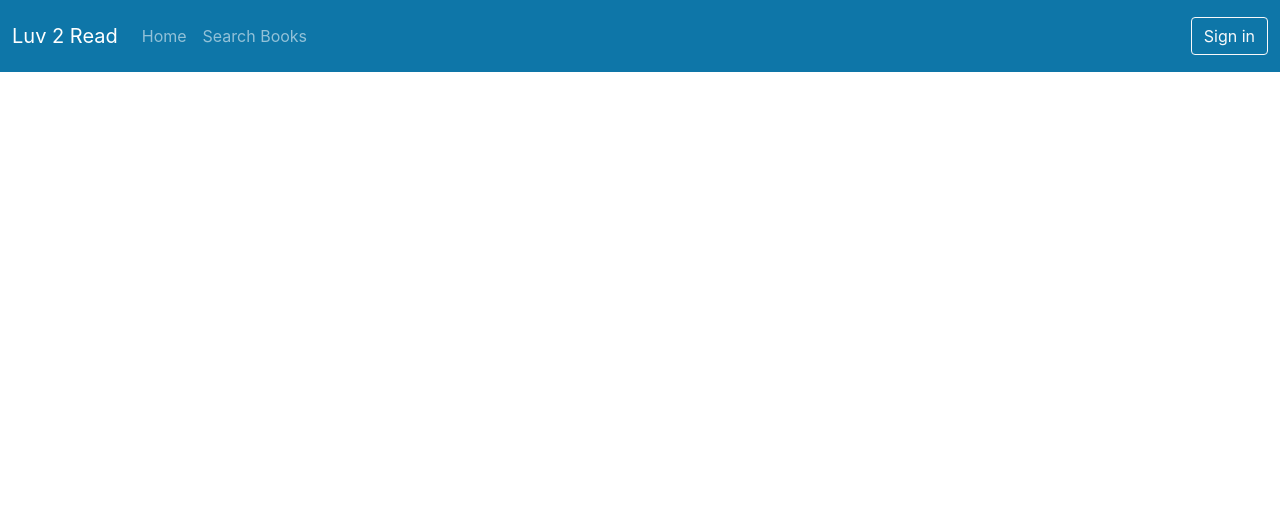
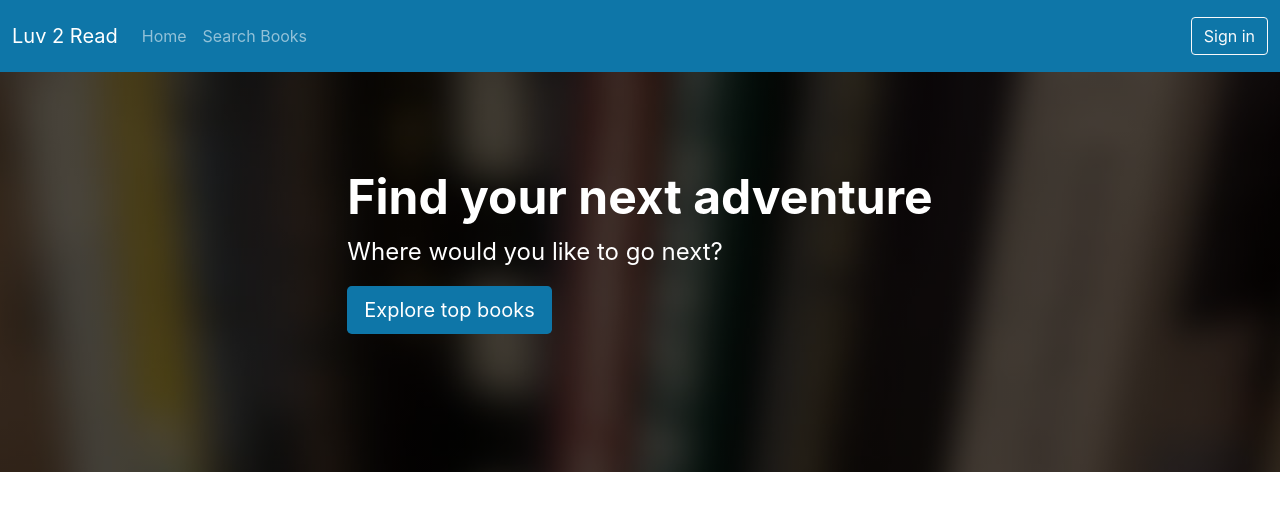
Before and after one commit to simon387/library-app, a React (Create React App) app in the folder fe/react-library/: page / in a window 1280 px wide. Shown: the top 510 px of the page. Built offline with nearby package versions, Linux system fonts and the light colour scheme.

Commit message:
exploretopbook

```diff
--- a/fe/react-library/src/App.tsx
+++ b/fe/react-library/src/App.tsx
@@ -1,10 +1,14 @@
 import React from 'react';
 import './App.css';
 import {Navbar} from "./layouts/NavbarAndFooter/Navbar";
+import {ExploreTopBooks} from "./layouts/HomePage/ExploreTopBooks";
 
 function App() {
 	return (
-		<Navbar/>
+		<div>
+			<Navbar/>
+			<ExploreTopBooks/>
+		</div>
 	);
 }
 
--- /dev/null
+++ b/fe/react-library/src/layouts/HomePage/ExploreTopBooks.tsx
@@ -0,0 +1,13 @@
+export const ExploreTopBooks = () => {
+	return (
+		<div className='p-5 mb-4 bg-dark header'>
+			<div className='container-fluid py-5 text-white d-flex justify-content-center align-items-center'>
+				<div className=''>
+					<h1 className='display-5 fw-bold'>Find your next adventure</h1>
+					<p className='col-md-8 fs-4'>Where would you like to go next?</p>
+					<a type='button' className='btn main-color btn-lg text-white' href='#'>Explore top books</a>
+				</div>
+			</div>
+		</div>
+	);
+}
```
